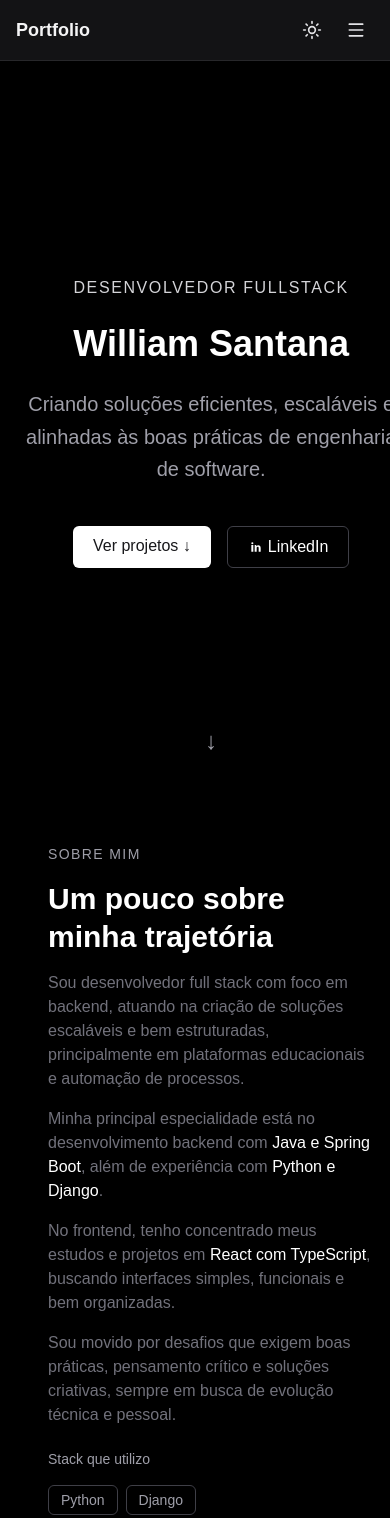
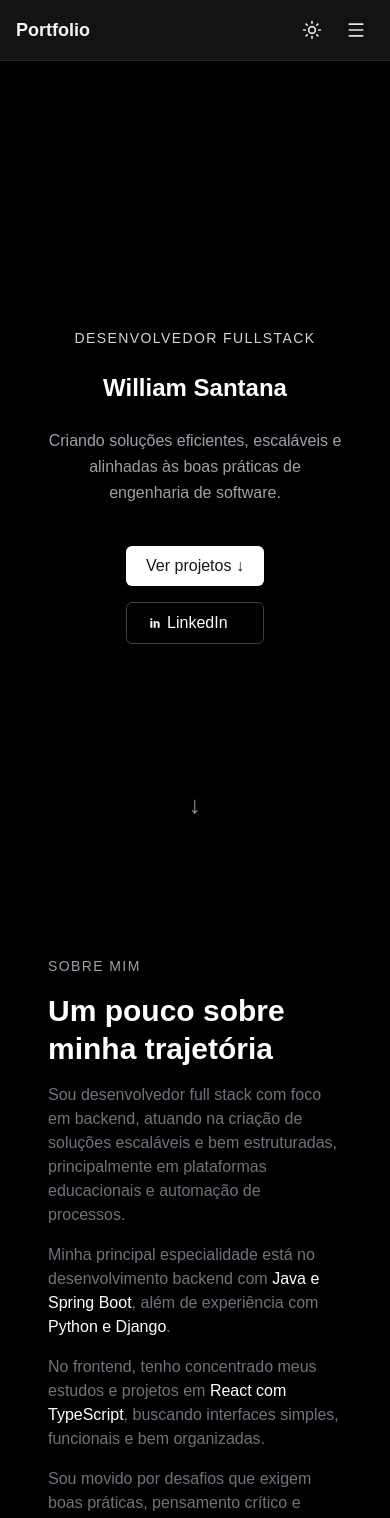
Before and after one commit to williamandradesantana/portfolio, a React (Vite) app: page / in a window 390 px wide. Shown: the top 1518 px of the page. Built offline with nearby package versions, Linux system fonts and the light colour scheme.

Commit message:
fix: adjusting responsiveness

```diff
--- a/src/components/About/index.tsx
+++ b/src/components/About/index.tsx
@@ -22,9 +22,10 @@ export function About() {
     <section
       id="about"
       className={clsx(
-        "grid grid-cols-1 min-h-screen scroll-mt-24",
-        "lg:grid-cols-2 lg:gap-16",
-        "max-w-6xl mx-auto px-6",
+        "grid grid-cols-1 scroll-mt-24",
+
+        "lg:grid-cols-2 gap-6 lg:gap-16",
+        "max-w-6xl mx-auto my-12 px-6",
       )}
     >
       <div className="flex flex-col gap-4 max-w-lg">
--- a/src/components/Contact/index.tsx
+++ b/src/components/Contact/index.tsx
@@ -37,7 +37,7 @@ export function Contact() {
         Entre em contato
       </a>
 
-      <div className="mt-12 flex items-center gap-6">
+      <div className="mt-12 flex flex-col sm:flex-row items-center gap-6">
         <a
           href="mailto:williamandrade1058@gmail.com"
           className="flex items-center gap-2 text-zinc-900 hover:underline dark:text-white dark:hover:text-white transition"
--- a/src/components/Experiences/index.tsx
+++ b/src/components/Experiences/index.tsx
@@ -19,7 +19,7 @@ export function Experiences() {
   return (
     <section
       id="experiences"
-      className="min-h-screen flex flex-col mx-auto px-6 items-center max-w-6xl scroll-mt-24"
+      className="flex flex-col my-12 mx-auto px-6 items-center max-w-6xl scroll-mt-24"
     >
       <div className="w-full md:max-w-6xl">
         <span className="text-zinc-600 dark:text-zinc-400 text-sm uppercase tracking-widest">
--- a/src/components/Hero/index.tsx
+++ b/src/components/Hero/index.tsx
@@ -4,21 +4,26 @@ import clsx from "clsx";
 
 export function Hero() {
   return (
-    <section className="min-h-screen flex flex-col items-center justify-center relative text-center gap-6 max-w-xl">
-      <h3 className="text-zinc-500 dark:text-zinc-300 text-md uppercase tracking-widest">
+    <section className="min-h-screen flex flex-col items-center justify-center relative text-center gap-6 w-full max-w-3xl px-6">
+      <h3
+        className={clsx(
+          "text-zinc-500 dark:text-zinc-300",
+          "text-sm md:text-md uppercase tracking-widest",
+        )}
+      >
         Desenvolvedor FullStack
       </h3>
 
-      <h1 className="text-4xl md:text-5xl font-semibold text-black dark:text-white">
+      <h1 className="text-2xl md:text-4xl lg:text-5xl font-semibold text-black dark:text-white">
         William Santana
       </h1>
 
-      <p className="text-zinc-500 dark:text-zinc-400 text-xl md:text-lg leading-relaxed">
+      <p className="text-md md:text-lg text-zinc-500 dark:text-zinc-400 leading-relaxed">
         Criando soluções eficientes, escaláveis e alinhadas às boas práticas de
         engenharia de software.
       </p>
 
-      <div className="flex gap-4 mt-4">
+      <div className="flex flex-col sm:flex-row gap-4 mt-4">
         <LinkSection
           linkProps={{
             href: "#projects",
--- a/src/components/Projects/index.tsx
+++ b/src/components/Projects/index.tsx
@@ -19,7 +19,7 @@ export function Projects() {
   return (
     <section
       id="projects"
-      className="min-h-screen flex flex-col mx-auto px-6 items-center max-w-6xl scroll-mt-24"
+      className="flex flex-col my-12 mx-auto px-6 items-center max-w-6xl scroll-mt-24"
     >
       <div className="w-full md:max-w-6xl">
         <span className="text-zinc-600 dark:text-zinc-400 text-sm uppercase tracking-widest">
--- a/src/pages/NotFound.tsx
+++ b/src/pages/NotFound.tsx
@@ -1,10 +1,14 @@
 import { Link } from "react-router";
+import { Header } from "../components/Header";
+import { Footer } from "../components/Footer";
 
 export function NotFound() {
   return (
+    <>
+      <Header />
       <main className="min-h-screen flex items-center justify-center bg-zinc-100 dark:bg-zinc-950 px-6">
         <div className="max-w-md text-center flex flex-col items-center gap-6">
-        <h1 className="text-6xl font-bold text-black dark:text-white">
+          <h1 className="text-2xl sm:text-4xl md:text-6xl font-bold text-black dark:text-white">
             Página não encontrada
           </h1>
 
@@ -33,5 +37,7 @@ export function NotFound() {
           </div>
         </div>
       </main>
+      <Footer />
+    </>
   );
 }
--- a/src/pages/Portfolio.tsx
+++ b/src/pages/Portfolio.tsx
@@ -4,7 +4,16 @@ import { Main } from "../components/Main";
 
 export function Portfolio() {
   return (
-    <div className="min-h-screen flex flex-col overflow-y-auto bg-white dark:bg-black">
+    <div
+      className="
+        min-h-screen
+        flex flex-col
+        overflow-x-hidden
+        bg-white dark:bg-black
+        pt-16
+        md:pt-20
+      "
+    >
       <Header />
       <Main />
       <Footer />
```
Lines whose indentation alone changed are shown as unchanged.
